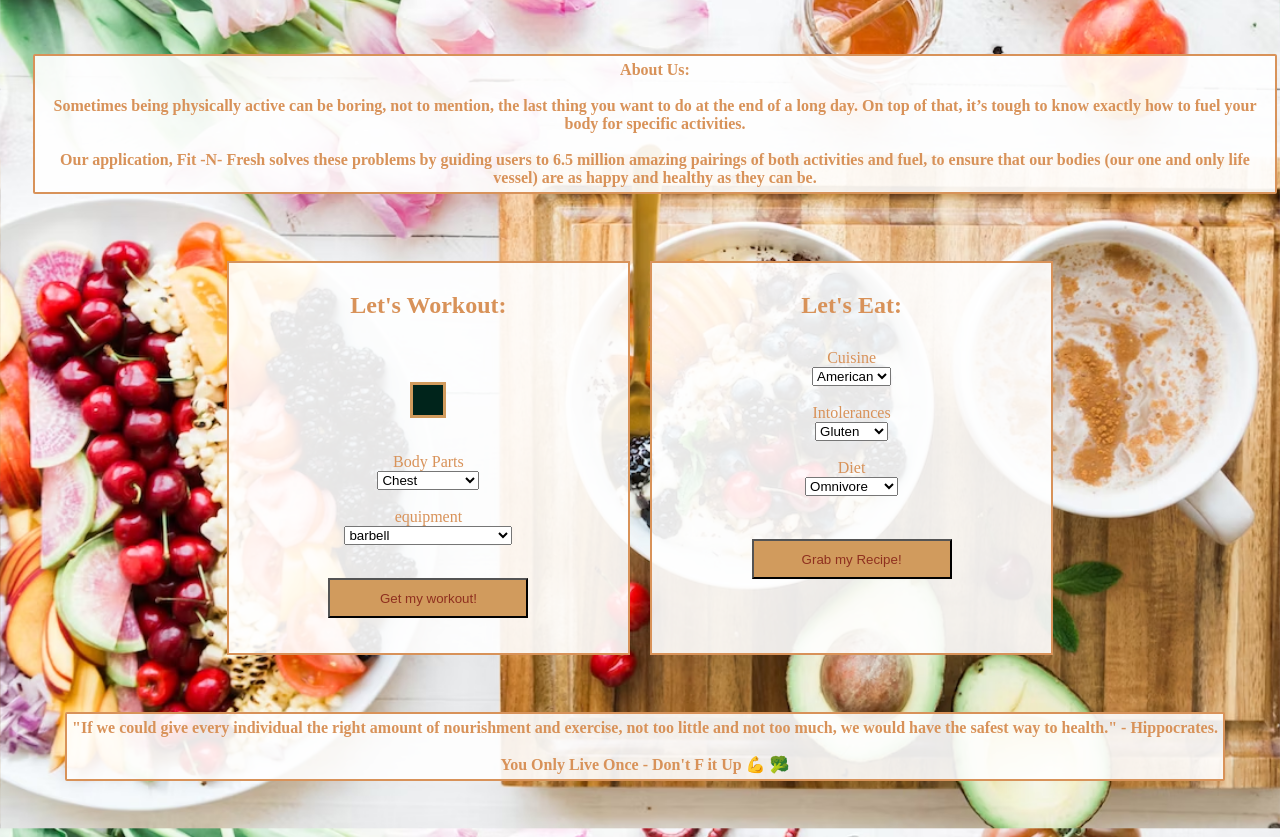
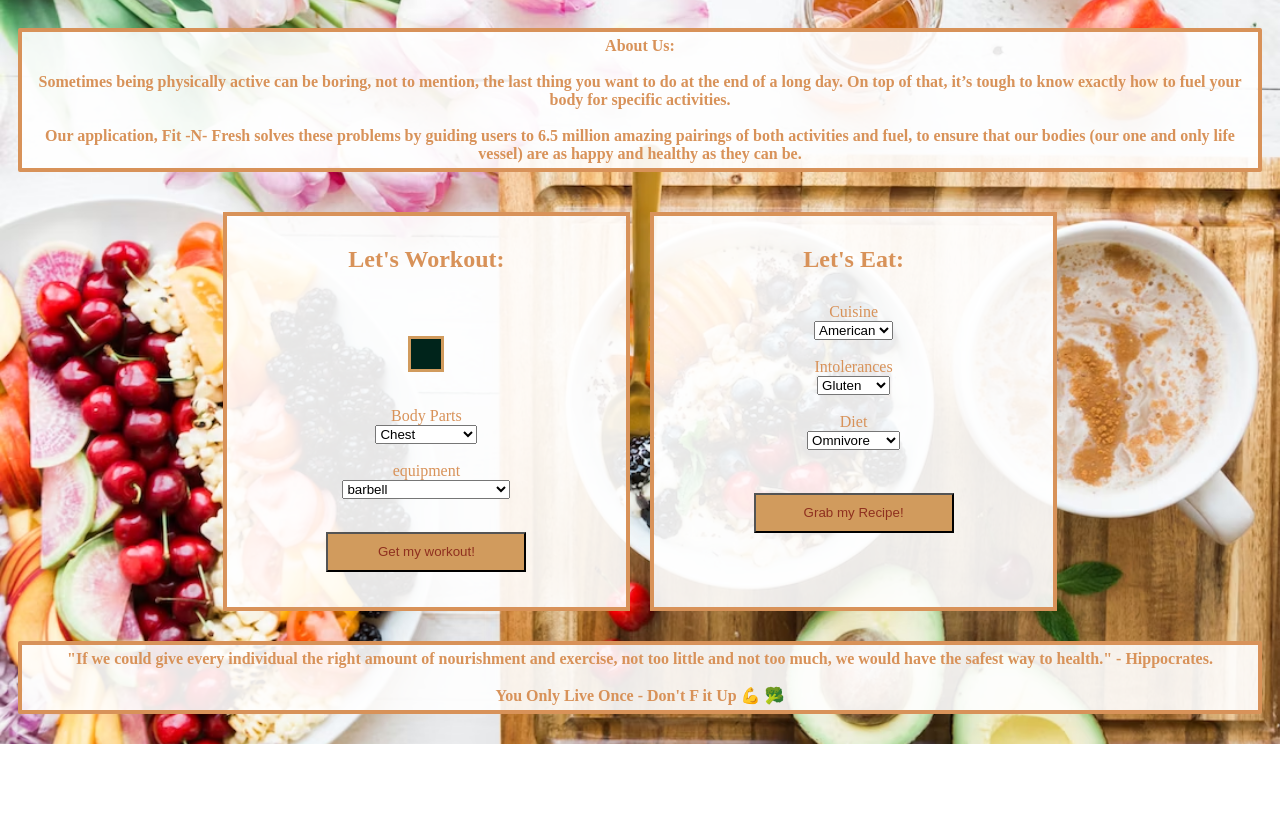
Before and after one commit to HannahMidd/Fit-N-Fresh-2.0, a plain HTML site: page index.html in a window 1280 px wide. Shown: the part 93-930 px from the top of the page. After the commit the page ends 837 px from the top, so only its background shows below. Drawn offline with nearby package versions, Linux system fonts and the light colour scheme.

Commit message:
adding corrected width of the motiv boxes

```diff
--- a/assets/css/style.css
+++ b/assets/css/style.css
@@ -82,7 +82,7 @@ button:hover {
 /* Applies to workout card */
 .workoutsection {
     /* background: linear-gradient(to bottom, #b5ffe1, #65b891); */
-    border: solid 2px var(--spinach);
+    border: solid 4px var(--spinach);
     background-color: rgba(255, 255, 255, 0.9);
     color: var(--spinach);
     margin-top: 10px;
@@ -106,7 +106,7 @@ form {
 /* Applies to recipe card */
 .recipesection {
     /* background: linear-gradient(to bottom, #b5ffe1, #65b891); */
-    border: solid 2px var(--spinach);
+    border: solid 4px var(--spinach);
     background-color: rgba(255, 255, 255, 0.9);
     color: var(--spinach);
     margin-top: 10px;
@@ -131,30 +131,25 @@ form {
     color: var(--spinach);
     margin-top: 30px;
     margin-bottom: 30px;
-    margin-left: 10px;
-    margin-right: 10px;
-    padding: 5px;
-    display: flex;
-    flex-direction: column;
-    align-items: center;
-    width: 100%; /* Set the width to 100% */
 }
 
 #motivQuotes1 > .quote-wrapper {
     /* Add wrapper element */
     margin-left: 10px;
     margin-right: 10px;
+
 }
 
 #motivQuotes1 > .quote-wrapper > h4 {
     background-color: rgba(255, 255, 255, 0.9);
     padding: 5px;
-    border: solid 2px var(--spinach);
+    border: solid 4px var(--spinach);
     border-radius: 2px;
     -webkit-border-radius: 2px;
     -moz-border-radius: 2px;
     -ms-border-radius: 2px;
     -o-border-radius: 2px;
+    padding: 5px;
 }
 
 #motivQuotes2 > .quote-wrapper {
@@ -166,7 +161,7 @@ form {
 #motivQuotes2 > .quote-wrapper > h4 {
     background-color: rgba(255, 255, 255, 0.9);
     padding: 5px;
-    border: solid 2px var(--spinach);
+    border: solid 4px var(--spinach);
     border-radius: 2px;
     -webkit-border-radius: 2px;
     -moz-border-radius: 2px;
@@ -179,11 +174,6 @@ form {
     color: var(--spinach);
     margin-top: 30px;
     margin-bottom: 30px;
-    padding: 5px;
-    display: flex;
-    flex-direction: column;
-    align-items: center;
-    width: 100%; /* Set the width to 100% */
 }
 
 
```
